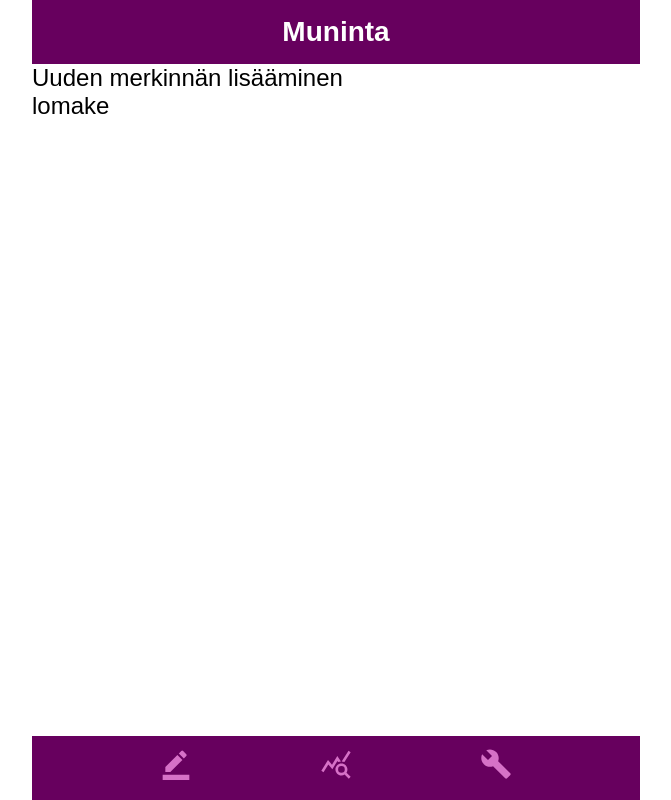
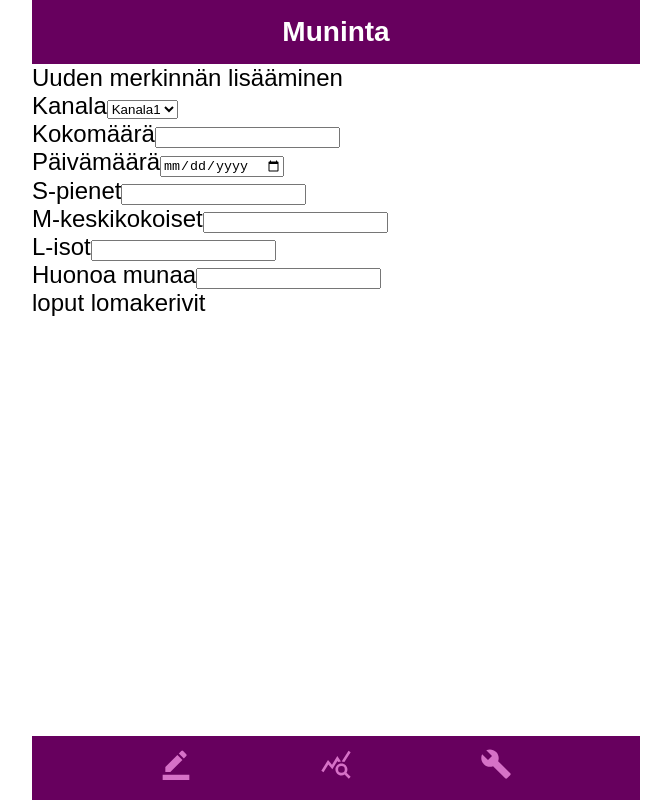
Before and after one commit to TMelnyk2021/Muninta, a React (Vite) app: page /add in a window 1280 px wide. Shown: the whole page, without its empty margins (304-975 px from the left). Built offline with nearby package versions, Linux system fonts and the light colour scheme.

Commit message:
lisää lomakekentät

```diff
--- a/src/components/ItemForm/ItemForm.jsx
+++ b/src/components/ItemForm/ItemForm.jsx
@@ -3,9 +3,68 @@ import styles from './ItemForm.module.scss'
 function ItemForm(props) {
 
   return (
-    <div>
-      lomake
+    <form>
+    <div className={styles.itemform}>
+
+    <div className={styles.itemform_row}>
+            <div>
+
+            <label htmlFor='type'>Kanala</label>
+              <select name='type'>
+                <option>Kanala1</option>
+                <option>Kanala2</option>
+                <option>Kanala3</option>
+                <option>Kanala4</option>
+              </select>
+
+
+            </div>
+          </div>
+
+
+          <div className={styles.itemform_row}>
+
+
+            <div>
+              <label htmlFor='total_amount'>Kokomäärä</label>
+              <input type='number' name='total_amount' step='1' />
+            </div>
+
+            <div>
+              <label htmlFor='collect_date'>Päivämäärä</label>
+              <input type='date' name='collect_date' />
+            </div>
+
+            <div>
+              <label htmlFor='s_amount'>S-pienet</label>
+              <input type='number' name='s_amount' step='1' />
+            </div>
+
+            <div>
+              <label htmlFor='m_amount'>M-keskikokoiset</label>
+              <input type='number' name='m_amount' step='1' />
+            </div>
+
+            <div>
+              <label htmlFor='l_amount'>L-isot</label>
+              <input type='number' name='l_amount' step='1' />
+            </div>
+
+            <div>
+              <label htmlFor='bad_amount'>Huonoa munaa</label>
+              <input type='number' name='bad_amount' step='1' />
+            </div>
+
+
+
+          </div>
+          loput lomakerivit
+
+
+
     </div>
+  </form>
+
   )
 
 }
```
